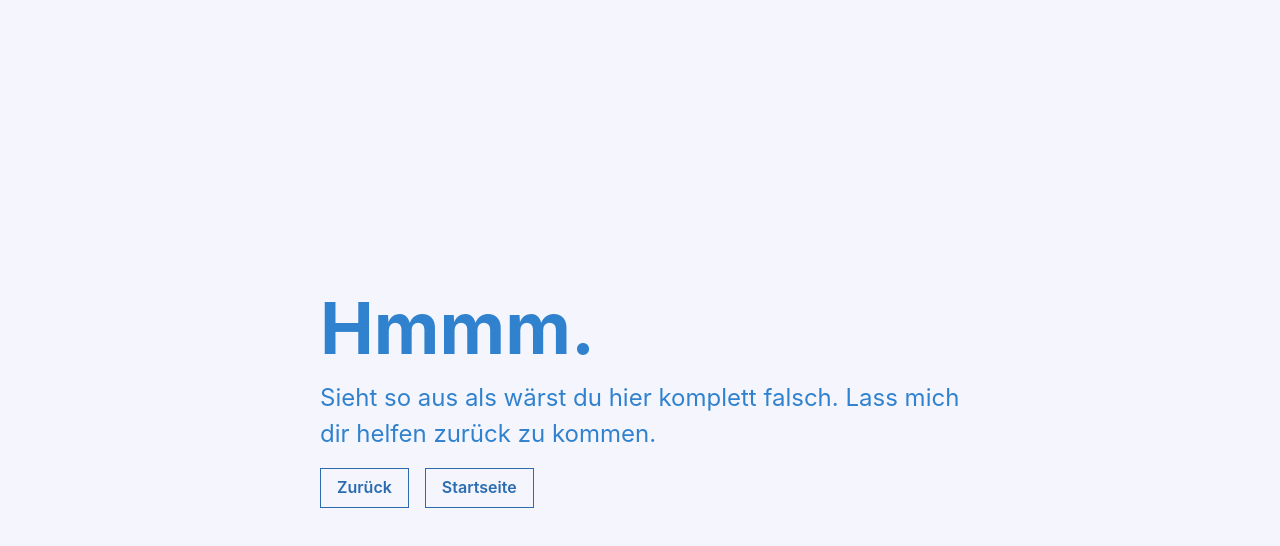
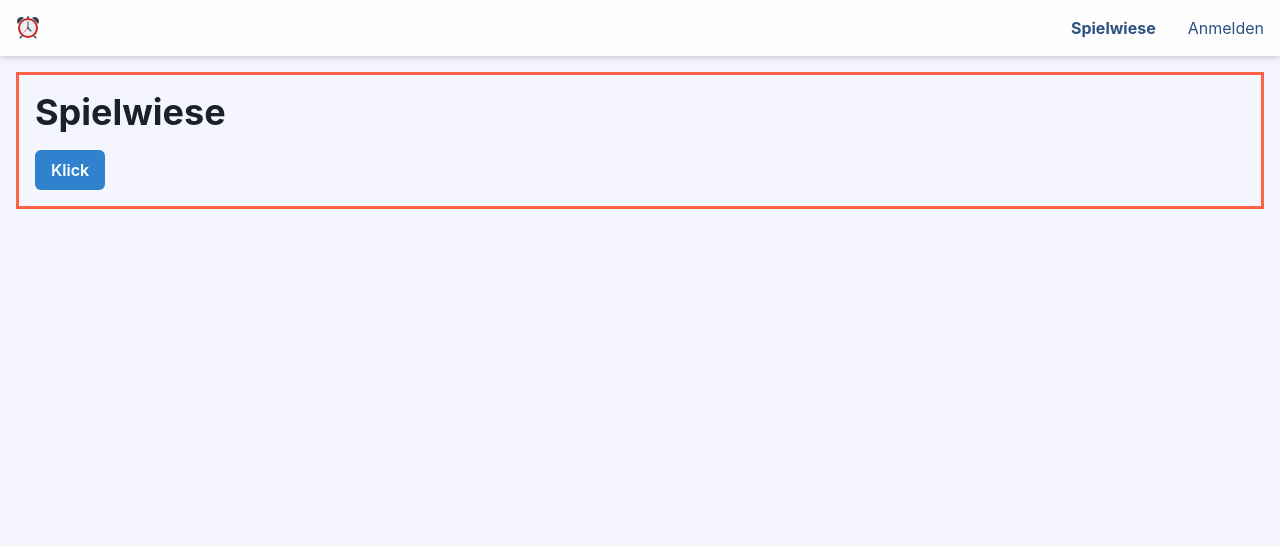
Before and after one commit to bleumi85/timetable-ts, a React (Create React App) app: page /playground in a window 1280 px wide. Before the commit this address led to /404. Shown: the top 546 px of the page. Built offline with nearby package versions, Linux system fonts and the light colour scheme; what @react-pdf/renderer, moment-range would draw is missing.

Commit message:
Add Playground area

```diff
--- a/src/App.tsx
+++ b/src/App.tsx
@@ -1,6 +1,6 @@
 import { Container } from '@chakra-ui/react';
 import { useAppDispatch, useAppSelector } from 'app/hooks';
-import { Nav, Page404, PrivateRoute } from 'components';
+import { Nav, Page404, Playground, PrivateRoute } from 'components';
 import { Login, Profile } from 'features/account';
 import { authActions } from 'features/account/authSlice';
 import { Admin, AdminMain } from 'features/admin';
@@ -52,6 +52,9 @@ const App: React.FC = (): JSX.Element => {
                         path='404'
                         element={<Page404 />}
                     />
+                    {(!process.env.NODE_ENV || process.env.NODE_ENV === 'development') && (
+                        <Route path='playground' element={<Playground />} />
+                    )}
                     <Route path='account'>
                         <Route
                             path='login'
--- a/src/components/Nav.tsx
+++ b/src/components/Nav.tsx
@@ -106,10 +106,13 @@ const MenuLinks: React.FC<MenuLinksProps> = (props): JSX.Element => {
                 justify={['center', 'center', 'flex-end', 'flex-end']}
                 pt={[4, 4, 0, 0]}
             >
+                {(!process.env.NODE_ENV || process.env.NODE_ENV === 'development') && (
+                    <MenuItem to='playground'>Spielwiese</MenuItem>
+                )}
                 {authUser && userLinks.map(({ label, to }) => (
                     <MenuItem key={to} to={to}>{label}</MenuItem>
                 ))}
-                {showAdmin && adminLinks.map(({label, to}) => (
+                {showAdmin && adminLinks.map(({ label, to }) => (
                     <MenuItem key={to} to={to}>{label}</MenuItem>
                 ))}
                 {authUser ? (
@@ -130,7 +133,7 @@ interface MenuItemProps extends TextProps {
 const MenuItem: React.FC<MenuItemProps> = (props): JSX.Element => (
     <NavLink
         to={props.to}
-        style={({isActive}) => {
+        style={({ isActive }) => {
             return {
                 display: 'block',
                 fontWeight: isActive ? 'bold' : ''
--- /dev/null
+++ b/src/components/Playground.tsx
@@ -0,0 +1,29 @@
+import { Box, Button, Heading } from '@chakra-ui/react';
+import { timetableAPI } from 'features/endpoints';
+import { getErrorMessage } from 'features/timetable';
+import React from 'react';
+
+export const Playground: React.FC = (): JSX.Element => {
+    var myBlob = new Blob(["This is my blob content"], { type: "text/plain" });
+
+    var fd = new FormData();
+    fd.append('upl', myBlob, 'blobby.txt');
+
+    const onSubmit = async () => {
+        try {
+            await timetableAPI.post('/uploads', fd);
+        } catch (err) {
+            const errMsg = getErrorMessage(err);
+            console.log(errMsg)
+        }
+    }
+
+    return (
+        <Box border='3px solid tomato' p={4} w={'100%'}>
+            <Heading mb={4}>Spielwiese</Heading>
+            <Button colorScheme={'primary'} onClick={onSubmit}>
+                Klick
+            </Button>
+        </Box>
+    )
+}
--- a/src/components/index.ts
+++ b/src/components/index.ts
@@ -1,5 +1,6 @@
 export * from './Confirmations';
 export * from './Nav';
 export * from './Page404';
+export * from './Playground';
 export * from './PrivateRoute';
 export * from './useTable';
```
